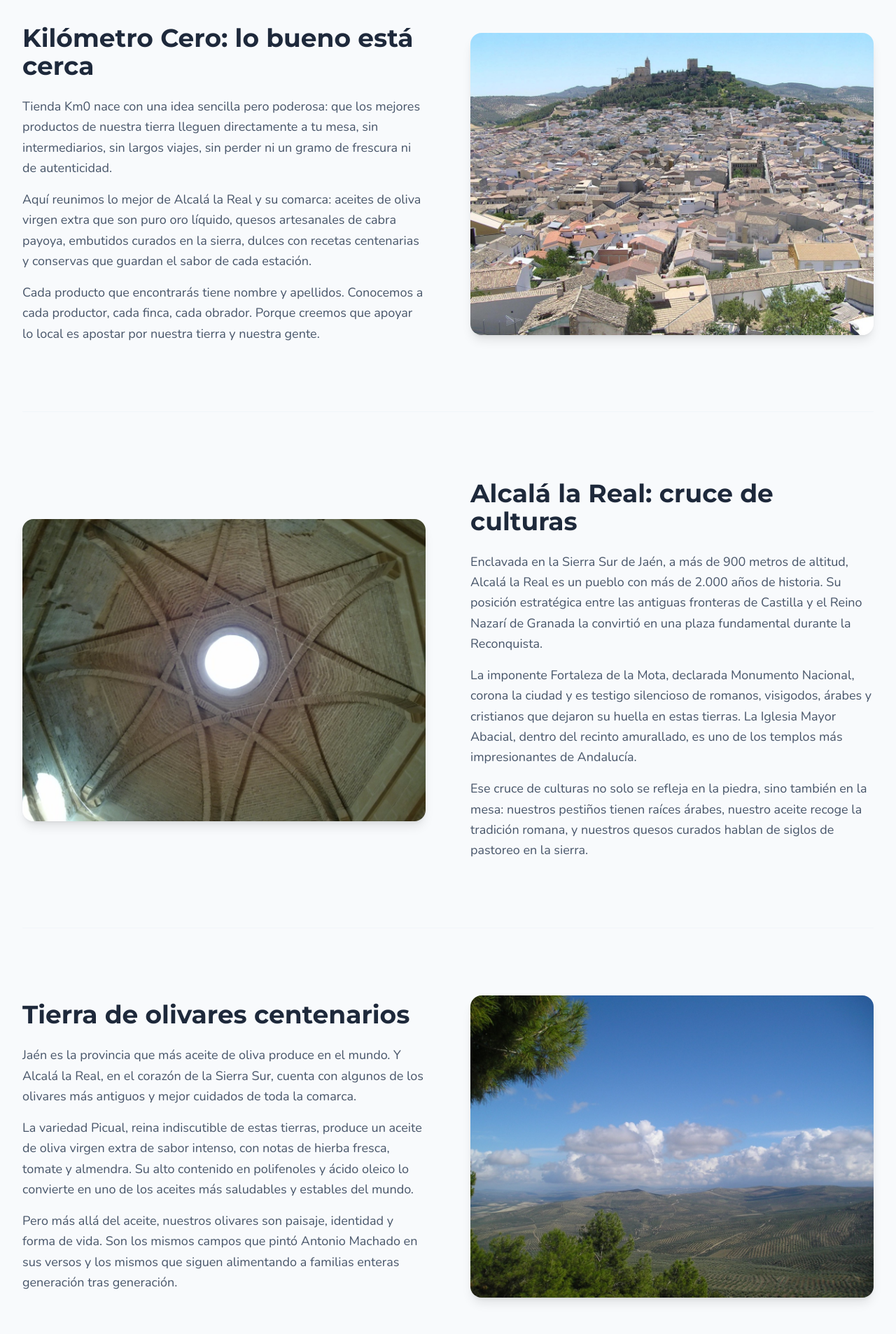
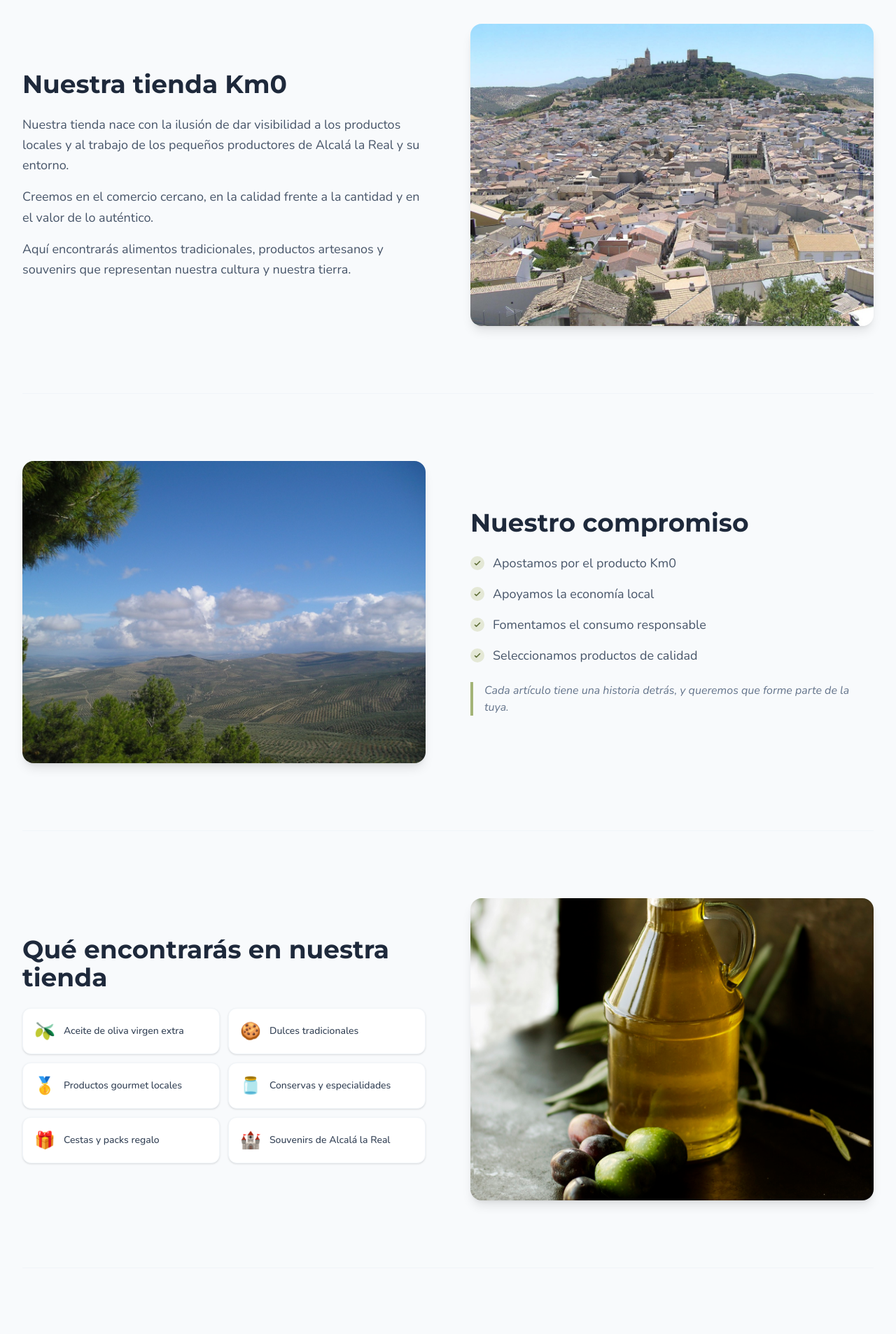
Before and after one commit to JaimeAvantgarde/tienda-km0-alcala, a React (Vite) app: page /sobre-nosotros in a window 1280 px wide. Shown: the part 640-2547 px from the top of the page at 70% size. Built offline with nearby package versions, Linux system fonts and the light colour scheme; no server answers; the database is empty.

Commit message:
content: actualizar página Sobre Nosotros con texto de la clienta
Co-Authored-By: Claude Sonnet 4.6 <noreply@anthropic.com>

```diff
--- a/src/pages/AboutPage.jsx
+++ b/src/pages/AboutPage.jsx
@@ -1,20 +1,20 @@
 export default function AboutPage() {
   return (
     <div className="min-h-screen bg-crema">
-      {/* Hero con imagen de La Mota */}
+      {/* Hero */}
       <div className="relative h-[50vh] sm:h-[60vh] overflow-hidden">
         <img
           src="/mota-noche.jpg"
-          alt="Fortaleza de la Mota iluminada de noche, Alcalá la Real"
+          alt="Alcalá la Real de noche"
           className="absolute inset-0 w-full h-full object-cover"
         />
         <div className="absolute inset-0 bg-gradient-to-t from-black/70 via-black/30 to-transparent" />
         <div className="absolute bottom-0 left-0 right-0 p-6 sm:p-12 max-w-7xl mx-auto">
           <h1 className="font-serif text-4xl sm:text-5xl lg:text-6xl font-bold text-white mb-3">
-            Sobre Nosotros
+            Nuestra Tienda
           </h1>
           <p className="text-white/80 text-lg sm:text-xl max-w-2xl">
-            La historia de Alcalá la Real vive en cada producto que ofrecemos
+            Productos locales, economía cercana y el sabor auténtico de Alcalá la Real
           </p>
         </div>
       </div>
@@ -26,57 +26,131 @@ export default function AboutPage() {
           <div className="grid grid-cols-1 lg:grid-cols-2 gap-8 lg:gap-16 items-center">
             <div>
               <h2 className="font-serif text-3xl sm:text-4xl font-bold text-tierra-800 mb-6">
-                Kilómetro Cero: lo bueno está cerca
+                Nuestra tienda Km0
               </h2>
               <p className="text-tierra-600 text-lg leading-relaxed mb-4">
-                Tienda Km0 nace con una idea sencilla pero poderosa: que los mejores productos de nuestra tierra
-                lleguen directamente a tu mesa, sin intermediarios, sin largos viajes, sin perder ni un
-                gramo de frescura ni de autenticidad.
+                Nuestra tienda nace con la ilusión de dar visibilidad a los productos locales
+                y al trabajo de los pequeños productores de Alcalá la Real y su entorno.
               </p>
               <p className="text-tierra-600 text-lg leading-relaxed mb-4">
-                Aquí reunimos lo mejor de Alcalá la Real y su comarca: aceites de oliva virgen extra que son
-                puro oro líquido, quesos artesanales de cabra payoya, embutidos curados en la sierra,
-                dulces con recetas centenarias y conservas que guardan el sabor de cada estación.
+                Creemos en el comercio cercano, en la calidad frente a la cantidad y en el
+                valor de lo auténtico.
               </p>
               <p className="text-tierra-600 text-lg leading-relaxed">
-                Cada producto que encontrarás tiene nombre y apellidos. Conocemos a cada productor, cada finca,
-                cada obrador. Porque creemos que apoyar lo local es apostar por nuestra tierra y nuestra gente.
+                Aquí encontrarás alimentos tradicionales, productos artesanos y souvenirs
+                que representan nuestra cultura y nuestra tierra.
               </p>
             </div>
             <div className="rounded-2xl overflow-hidden shadow-lg">
               <img
                 src="/panoramica.jpg"
-                alt="Vista panorámica de Alcalá la Real con la Fortaleza de la Mota al fondo"
+                alt="Vista panorámica de Alcalá la Real"
                 className="w-full h-full object-cover aspect-[4/3]"
               />
             </div>
           </div>
         </section>
 
-        {/* Sección 2: Alcalá la Real (zigzag inverso) */}
+        {/* Sección 2: Nuestro compromiso */}
         <section className="py-16 sm:py-24 border-t border-tierra-100">
           <div className="grid grid-cols-1 lg:grid-cols-2 gap-8 lg:gap-16 items-center">
             <div className="lg:order-2">
               <h2 className="font-serif text-3xl sm:text-4xl font-bold text-tierra-800 mb-6">
-                Alcalá la Real: cruce de culturas
+                Nuestro compromiso
+              </h2>
+              <ul className="space-y-4">
+                {[
+                  'Apostamos por el producto Km0',
+                  'Apoyamos la economía local',
+                  'Fomentamos el consumo responsable',
+                  'Seleccionamos productos de calidad',
+                ].map((item, i) => (
+                  <li key={i} className="flex items-start gap-3">
+                    <span className="mt-1 w-5 h-5 rounded-full bg-oliva-100 flex items-center justify-center shrink-0">
+                      <svg className="w-3 h-3 text-oliva-600" fill="none" viewBox="0 0 24 24" stroke="currentColor" strokeWidth={3}>
+                        <path strokeLinecap="round" strokeLinejoin="round" d="M5 13l4 4L19 7" />
+                      </svg>
+                    </span>
+                    <span className="text-tierra-600 text-lg">{item}</span>
+                  </li>
+                ))}
+              </ul>
+              <p className="text-tierra-500 text-base italic mt-6 border-l-4 border-oliva-300 pl-4">
+                Cada artículo tiene una historia detrás, y queremos que forme parte de la tuya.
+              </p>
+            </div>
+            <div className="lg:order-1 rounded-2xl overflow-hidden shadow-lg">
+              <img
+                src="/olivares.jpg"
+                alt="Olivares de la Sierra Sur de Jaén"
+                className="w-full h-full object-cover aspect-[4/3]"
+              />
+            </div>
+          </div>
+        </section>
+
+        {/* Sección 3: Qué encontrarás */}
+        <section className="py-16 sm:py-24 border-t border-tierra-100">
+          <div className="grid grid-cols-1 lg:grid-cols-2 gap-8 lg:gap-16 items-center">
+            <div>
+              <h2 className="font-serif text-3xl sm:text-4xl font-bold text-tierra-800 mb-6">
+                Qué encontrarás en nuestra tienda
+              </h2>
+              <div className="grid grid-cols-1 sm:grid-cols-2 gap-3">
+                {[
+                  { icon: '🫒', text: 'Aceite de oliva virgen extra' },
+                  { icon: '🍪', text: 'Dulces tradicionales' },
+                  { icon: '🥇', text: 'Productos gourmet locales' },
+                  { icon: '🫙', text: 'Conservas y especialidades' },
+                  { icon: '🎁', text: 'Cestas y packs regalo' },
+                  { icon: '🏰', text: 'Souvenirs de Alcalá la Real' },
+                ].map((item, i) => (
+                  <div key={i} className="flex items-center gap-3 bg-white rounded-xl p-4 border border-tierra-100 shadow-sm">
+                    <span className="text-2xl">{item.icon}</span>
+                    <span className="text-tierra-700 font-medium text-sm">{item.text}</span>
+                  </div>
+                ))}
+              </div>
+            </div>
+            <div className="rounded-2xl overflow-hidden shadow-lg">
+              <img
+                src="/aceite.jpg"
+                alt="Productos artesanales de la tienda"
+                className="w-full h-full object-cover aspect-[4/3]"
+              />
+            </div>
+          </div>
+        </section>
+
+        {/* Sección 4: Dónde estamos */}
+        <section className="py-16 sm:py-24 border-t border-tierra-100">
+          <div className="grid grid-cols-1 lg:grid-cols-2 gap-8 lg:gap-16 items-center">
+            <div className="lg:order-2">
+              <h2 className="font-serif text-3xl sm:text-4xl font-bold text-tierra-800 mb-6">
+                Dónde estamos
               </h2>
               <p className="text-tierra-600 text-lg leading-relaxed mb-4">
-                Enclavada en la Sierra Sur de Jaén, a más de 900 metros de altitud, Alcalá la Real es
-                un pueblo con más de 2.000 años de historia. Su posición estratégica entre las antiguas
-                fronteras de Castilla y el Reino Nazarí de Granada la convirtió en una plaza fundamental
-                durante la Reconquista.
-              </p>
-              <p className="text-tierra-600 text-lg leading-relaxed mb-4">
-                La imponente Fortaleza de la Mota, declarada Monumento Nacional, corona la ciudad y es
-                testigo silencioso de romanos, visigodos, árabes y cristianos que dejaron su huella en
-                estas tierras. La Iglesia Mayor Abacial, dentro del recinto amurallado, es uno de los
-                templos más impresionantes de Andalucía.
+                Nuestra tienda física se encuentra en Alcalá la Real, donde te atenderemos
+                de forma cercana y personalizada.
               </p>
               <p className="text-tierra-600 text-lg leading-relaxed">
-                Ese cruce de culturas no solo se refleja en la piedra, sino también en la mesa: nuestros
-                pestiños tienen raíces árabes, nuestro aceite recoge la tradición romana, y nuestros
-                quesos curados hablan de siglos de pastoreo en la sierra.
+                Si no puedes visitarnos, también puedes contactar con nosotros por teléfono
+                o WhatsApp.
               </p>
+              <div className="mt-8 flex flex-col sm:flex-row gap-3">
+                <a
+                  href="/contacto"
+                  className="inline-flex items-center justify-center gap-2 px-6 py-3 bg-oliva-500 hover:bg-oliva-600 text-white rounded-xl font-medium transition-colors"
+                >
+                  Contactar
+                </a>
+                <a
+                  href="/productos"
+                  className="inline-flex items-center justify-center gap-2 px-6 py-3 bg-white hover:bg-gray-50 text-tierra-700 border border-tierra-200 rounded-xl font-medium transition-colors"
+                >
+                  Ver productos
+                </a>
+              </div>
             </div>
             <div className="lg:order-1 rounded-2xl overflow-hidden shadow-lg">
               <img
@@ -88,103 +162,12 @@ export default function AboutPage() {
           </div>
         </section>
 
-        {/* Sección 3: El aceite y los olivares */}
-        <section className="py-16 sm:py-24 border-t border-tierra-100">
-          <div className="grid grid-cols-1 lg:grid-cols-2 gap-8 lg:gap-16 items-center">
-            <div>
-              <h2 className="font-serif text-3xl sm:text-4xl font-bold text-tierra-800 mb-6">
-                Tierra de olivares centenarios
-              </h2>
-              <p className="text-tierra-600 text-lg leading-relaxed mb-4">
-                Jaén es la provincia que más aceite de oliva produce en el mundo. Y Alcalá la Real,
-                en el corazón de la Sierra Sur, cuenta con algunos de los olivares más antiguos y
-                mejor cuidados de toda la comarca.
-              </p>
-              <p className="text-tierra-600 text-lg leading-relaxed mb-4">
-                La variedad Picual, reina indiscutible de estas tierras, produce un aceite de oliva
-                virgen extra de sabor intenso, con notas de hierba fresca, tomate y almendra. Su alto
-                contenido en polifenoles y ácido oleico lo convierte en uno de los aceites más
-                saludables y estables del mundo.
-              </p>
-              <p className="text-tierra-600 text-lg leading-relaxed">
-                Pero más allá del aceite, nuestros olivares son paisaje, identidad y forma de vida.
-                Son los mismos campos que pintó Antonio Machado en sus versos y los mismos que siguen
-                alimentando a familias enteras generación tras generación.
-              </p>
-            </div>
-            <div className="rounded-2xl overflow-hidden shadow-lg">
-              <img
-                src="/olivares.jpg"
-                alt="Campos de olivos en la Sierra Sur de Jaén"
-                className="w-full h-full object-cover aspect-[4/3]"
-              />
-            </div>
-          </div>
-        </section>
-
-        {/* Sección 4: Nuestros productores */}
-        <section className="py-16 sm:py-24 border-t border-tierra-100">
-          <div className="grid grid-cols-1 lg:grid-cols-2 gap-8 lg:gap-16 items-center">
-            <div className="lg:order-2">
-              <h2 className="font-serif text-3xl sm:text-4xl font-bold text-tierra-800 mb-6">
-                Nuestros productores, nuestra familia
-              </h2>
-              <p className="text-tierra-600 text-lg leading-relaxed mb-4">
-                Detrás de cada producto hay una persona, una familia, una historia. Trabajamos
-                directamente con productores locales que comparten nuestra filosofía: calidad
-                sin atajos, respeto por la tradición y amor por la tierra.
-              </p>
-              <p className="text-tierra-600 text-lg leading-relaxed mb-4">
-                Desde la cooperativa que prensa el aceite con el mismo cuidado que hace tres
-                generaciones, hasta la abuela que sigue haciendo roscos con la receta de su madre;
-                desde el pastor que cuida sus cabras en la sierra, hasta el bodeguero que elabora
-                su vino con uvas de cepas centenarias.
-              </p>
-              <p className="text-tierra-600 text-lg leading-relaxed">
-                En Tienda Km0 no vendemos productos anónimos. Aquí cada etiqueta tiene cara,
-                cada sabor tiene nombre, y cada compra es un gesto de apoyo a la economía local
-                y al futuro de nuestro pueblo.
-              </p>
-            </div>
-            <div className="lg:order-1 rounded-2xl overflow-hidden shadow-lg">
-              <img
-                src="/aceite.jpg"
-                alt="Aceite de oliva virgen extra artesanal"
-                className="w-full h-full object-cover aspect-[4/3]"
-              />
-            </div>
-          </div>
-        </section>
-
-        {/* Datos destacados */}
-        <section className="py-16 sm:py-24 border-t border-tierra-100">
-          <div className="bg-white rounded-2xl p-8 sm:p-12 border border-tierra-100 shadow-sm">
-            <h2 className="font-serif text-2xl sm:text-3xl font-bold text-tierra-800 text-center mb-10">
-              Alcalá la Real en datos
-            </h2>
-            <div className="grid grid-cols-2 lg:grid-cols-4 gap-8 text-center">
-              {[
-                { value: '+2.000', label: 'años de historia', sub: 'Desde la época íbera y romana' },
-                { value: '22.000', label: 'habitantes', sub: 'Comarca Sierra Sur de Jaén' },
-                { value: '920m', label: 'de altitud', sub: 'Olivares entre cielo y tierra' },
-                { value: 'Km 0', label: 'filosofía', sub: 'Del productor a tu mesa' },
-              ].map((stat, i) => (
-                <div key={i}>
-                  <div className="font-serif text-3xl sm:text-4xl font-bold text-oliva-600">{stat.value}</div>
-                  <div className="text-tierra-700 font-medium mt-1">{stat.label}</div>
-                  <div className="text-tierra-400 text-sm mt-1">{stat.sub}</div>
-                </div>
-              ))}
-            </div>
-          </div>
-        </section>
-
-        {/* Imagen grande de La Mota con iglesia */}
+        {/* Imagen final con cita */}
         <section className="pb-16 sm:pb-24">
           <div className="rounded-2xl overflow-hidden shadow-lg relative">
             <img
               src="/mota-iglesia.jpg"
-              alt="Fortaleza de la Mota con la Iglesia Mayor Abacial, Alcalá la Real"
+              alt="Fortaleza de la Mota con la Iglesia Mayor Abacial"
               className="w-full object-cover aspect-[21/9]"
             />
             <div className="absolute inset-0 bg-gradient-to-t from-black/50 to-transparent" />
@@ -194,9 +177,6 @@ export default function AboutPage() {
               </p>
             </div>
           </div>
-          <p className="text-xs text-tierra-400 mt-3 text-right">
-            Fotografías: Wikimedia Commons (CC BY-SA / Dominio Público). Autores: Javi.cavi, Michelangelo-36, KRLS, Fuencis, Er conde.
-          </p>
         </section>
 
       </div>
```
